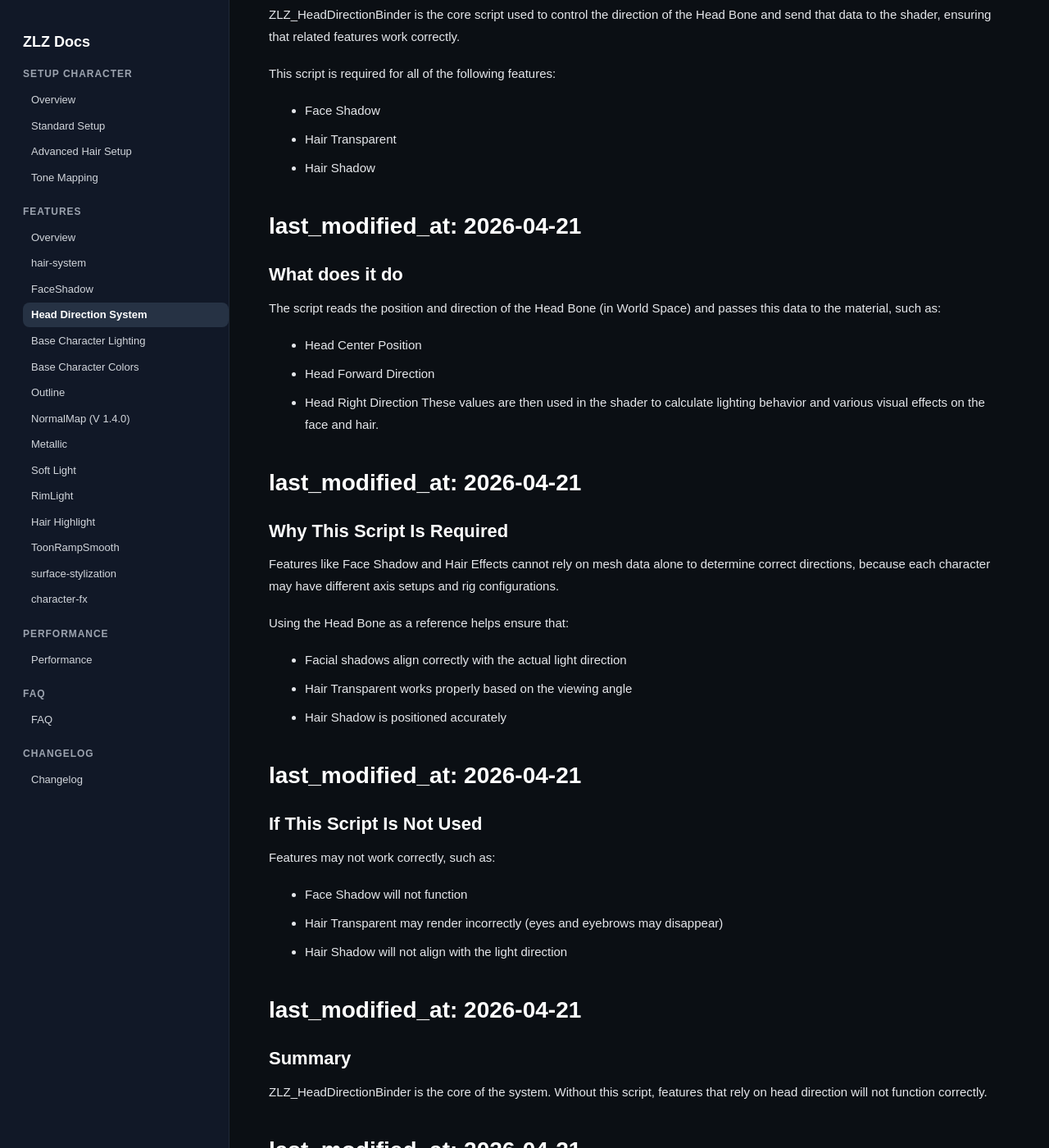
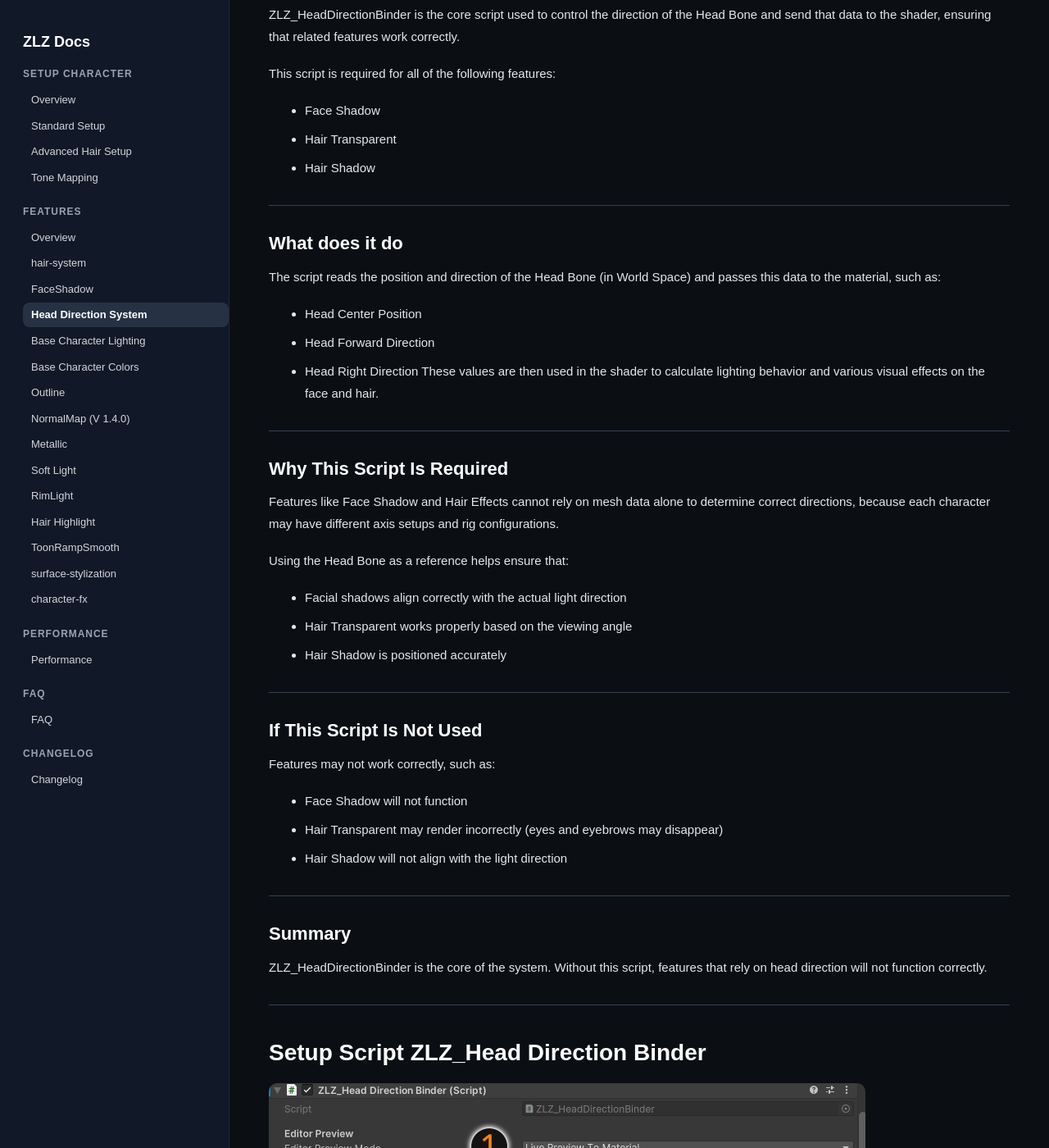
Before and after one commit to zlz-studio/zlz-studio.github.io, a Jekyll site: the page built from features/Head-Direction-System/index.md, in a window 1280 px wide and 1400 px high, scrolled down 727 px. Shown: the whole window at 82% size. Built offline with Jekyll 4.4.1, drawn with Linux system fonts in a browser that asks for light colours; some of the changed text lies outside the part shown.

Commit message:
Remove redundant last_modified_at entries

```diff
--- a/features/Head-Direction-System/index.md
+++ b/features/Head-Direction-System/index.md
@@ -16,7 +16,6 @@ This script is required for all of the following features:
 - Hair Transparent
 - Hair Shadow
 
-last_modified_at: 2026-04-21
 ---
 
 ### What does it do
@@ -26,7 +25,6 @@ The script reads the position and direction of the Head Bone (in World Space) an
 - Head Right Direction
 These values are then used in the shader to calculate lighting behavior and various visual effects on the face and hair.
 
-last_modified_at: 2026-04-21
 ---
 
 ### Why This Script Is Required
@@ -38,7 +36,6 @@ Using the Head Bone as a reference helps ensure that:
 - Hair Transparent works properly based on the viewing angle
 - Hair Shadow is positioned accurately
 
-last_modified_at: 2026-04-21
 ---
 
 ### If This Script Is Not Used
@@ -47,14 +44,12 @@ Features may not work correctly, such as:
 - Hair Transparent may render incorrectly (eyes and eyebrows may disappear)
 - Hair Shadow will not align with the light direction
 
-last_modified_at: 2026-04-21
 ---
 
 ### Summary
 ZLZ_HeadDirectionBinder is the core of the system.
 Without this script, features that rely on head direction will not function correctly.
 
-last_modified_at: 2026-04-21
 ---
 
 ## Setup Script ZLZ_Head Direction Binder
@@ -69,7 +64,6 @@ Off: The script runs only at Runtime to reduce material changes in Version Contr
 
 💡 Recommended: Turn this off after setup is complete
 
-last_modified_at: 2026-04-21
 ---
 
 ### 2. Head Bone
@@ -78,7 +72,6 @@ Assign the character’s Head Bone
 The Head Bone is used as the main reference for direction calculations,
 ensuring features like Face Shadow and Hair Effects work correctly
 
-last_modified_at: 2026-04-21
 ---
 
 ### 3. Element → Renderer
@@ -90,7 +83,6 @@ Assign the Mesh Renderer that will receive data from the script
 
 The script will send data to the materials used by this renderer
 
-last_modified_at: 2026-04-21
 ---
 
 ### 4. Element → Material Indices
@@ -102,7 +94,6 @@ You can find the indices in the Renderer (material order in the mesh)
 - Face material
 - Hair material
 
-last_modified_at: 2026-04-21
 ---
 
 ### 5. Forward Axis
@@ -115,7 +106,6 @@ Examples:
 
 ⚠️ Must be set correctly, otherwise Face Shadow may appear inverted
 
-last_modified_at: 2026-04-21
 ---
 
 ### 6. Right Axis
@@ -128,7 +118,6 @@ Examples:
 
 ⚠️ Used together with Forward Axis to ensure correct direction calculations
 
-last_modified_at: 2026-04-21
 ---
 
 ### Important Note
```
